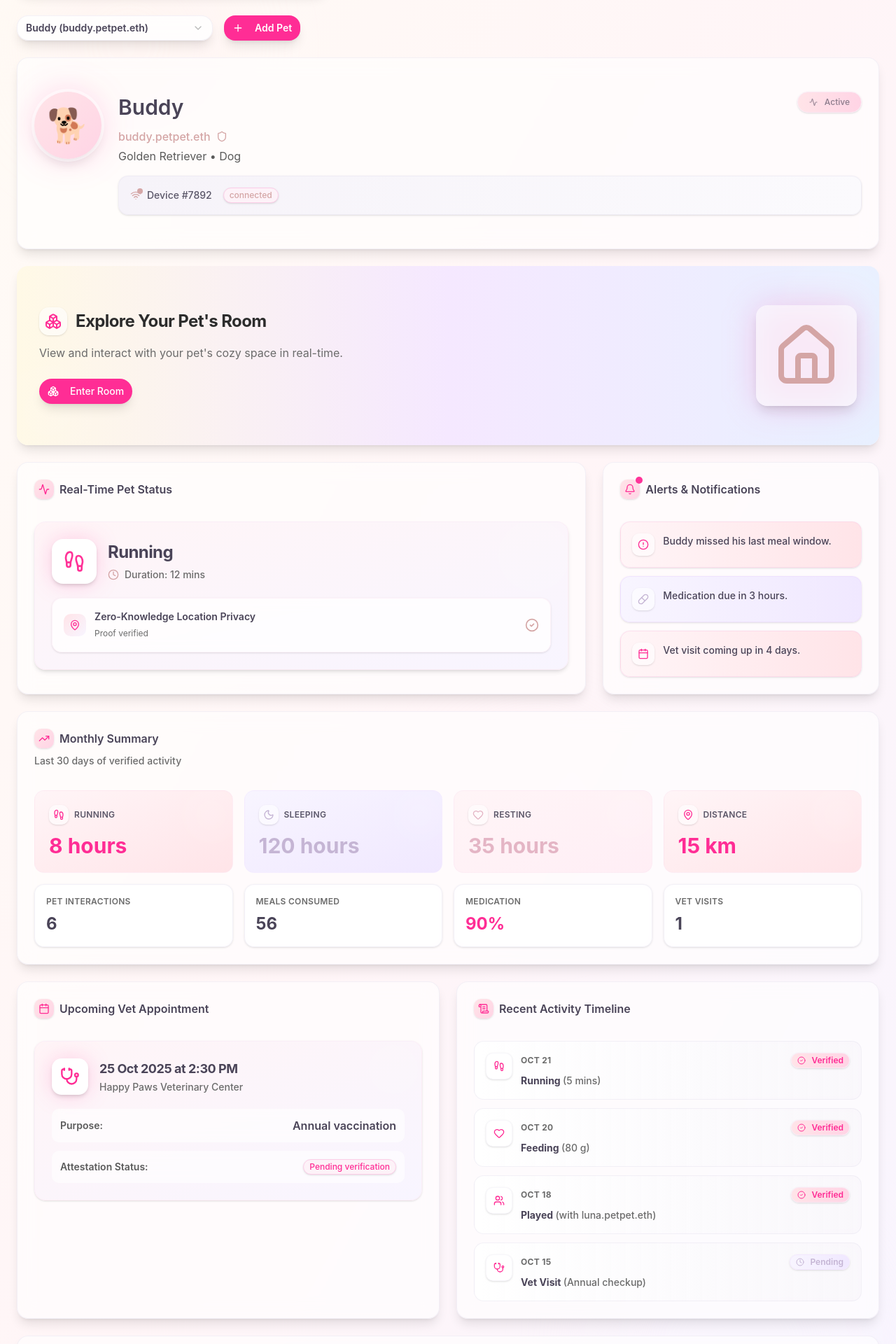
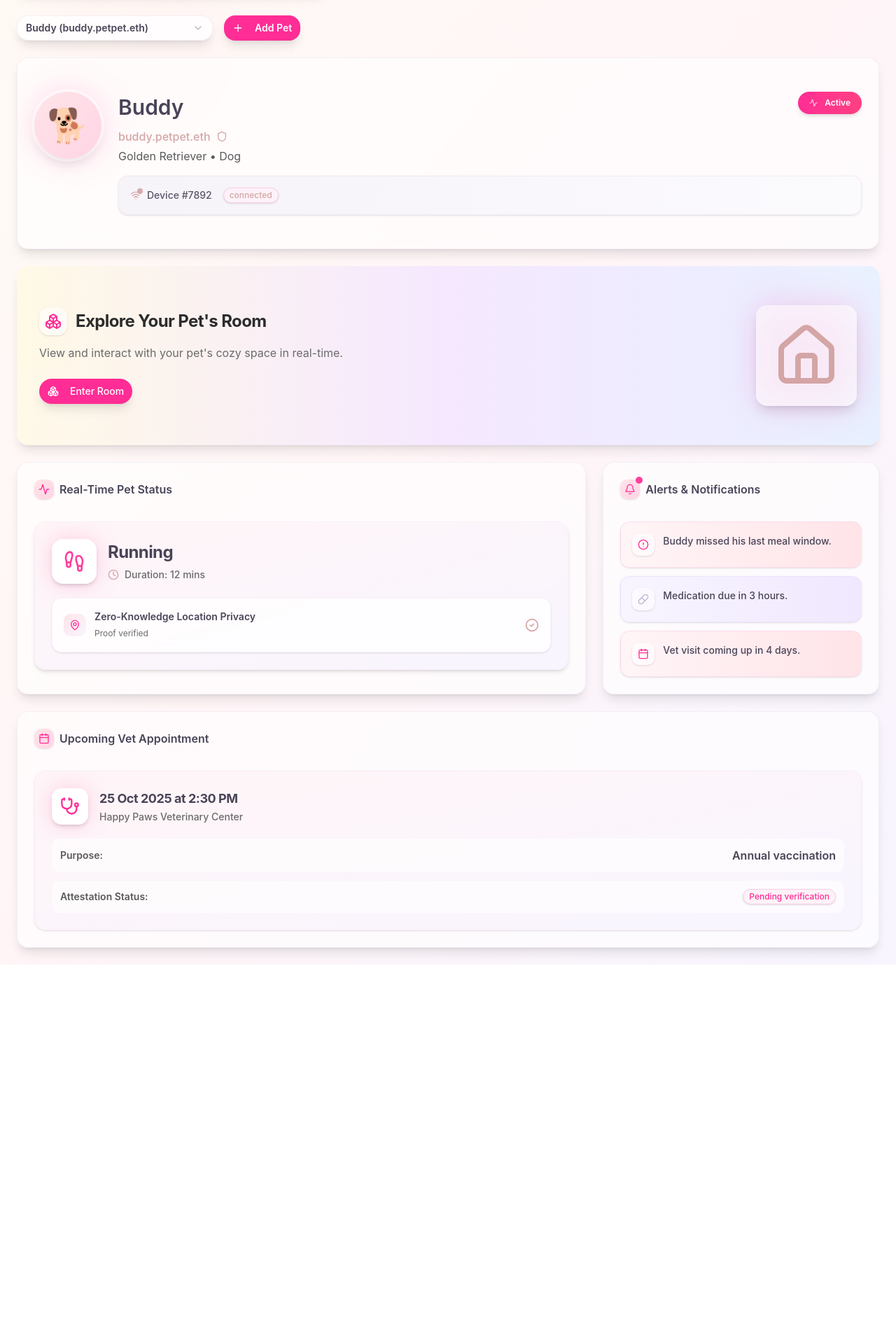
Before and after one commit to derek2403/pet-pet, a Next.js app: page /dashboard in a window 1280 px wide. Shown: the part 160-2080 px from the top of the page at 70% size. After the commit the page ends 1538 px from the top, so only its background shows below. Built offline with nearby package versions, Linux system fonts and the light colour scheme.

Commit message:
shifted cards to respective tabs

```diff
--- a/components/dashboard/PetProfileCard.js
+++ b/components/dashboard/PetProfileCard.js
@@ -70,8 +70,8 @@ export default function PetProfileCard({ pet, onPetNameChange }) {
                   {pet.breed} • {pet.species}
                 </p>
               </div>
-              <Badge className="bg-gradient-to-r from-[#FFE4E8] to-[#FFD4E5] text-[#8B7B8B] hover:shadow-md border border-pink-100 px-4 py-1.5 shadow-sm transition-all duration-200">
-                <Activity className="w-3 h-3 mr-1.5" />
+              <Badge className="bg-gradient-to-r from-[#FF2D95] to-[#FF4081] text-white font-semibold hover:shadow-lg border-none px-4 py-2 shadow-md transition-all duration-200 hover:scale-105">
+                <Activity className="w-4 h-4 mr-1.5 animate-pulse" />
                 {pet.status}
               </Badge>
             </div>
--- a/pages/dashboard.js
+++ b/pages/dashboard.js
@@ -287,17 +287,8 @@ export default function Dashboard() {
               <AlertsCard alerts={alerts} />
             </div>
 
-            {/* Monthly Summary */}
-            <MonthlySummaryCard stats={monthlyStats} />
-
-            {/* Upcoming Vet Appointment & Activity Timeline */}
-            <div className="grid grid-cols-1 lg:grid-cols-2 gap-6">
-              <UpcomingVetCard appointment={nextVetVisit} />
-              <ActivityTimelineCard events={recentEvents} />
-            </div>
-
-            {/* Privacy & Sharing Controls */}
-            <PrivacyControlsCard />
+            {/* Upcoming Vet Appointment */}
+            <UpcomingVetCard appointment={nextVetVisit} />
                 </motion.div>
               </TabsContent>
             )}
@@ -312,12 +303,10 @@ export default function Dashboard() {
                   initial={{ x: getTabDirection("timeline") * 50, opacity: 0 }}
                   animate={{ x: 0, opacity: 1 }}
                   transition={{ duration: 0.3, ease: "easeOut" }}
+                  className="space-y-6"
                 >
-                  <TabPlaceholder
-                    icon={ScrollText}
-                    title="Timeline View"
-                    description="Chronological feed of all pet events will be displayed here"
-                  />
+                  {/* Activity Timeline */}
+                  <ActivityTimelineCard events={recentEvents} />
                 </motion.div>
               </TabsContent>
             )}
@@ -332,10 +321,14 @@ export default function Dashboard() {
                   initial={{ x: getTabDirection("insights") * 50, opacity: 0 }}
                   animate={{ x: 0, opacity: 1 }}
                   transition={{ duration: 0.3, ease: "easeOut" }}
+                  className="space-y-6"
                 >
+                  {/* Monthly Summary & Analytics */}
+                  <MonthlySummaryCard stats={monthlyStats} />
+
                   <TabPlaceholder
                     icon={BarChart3}
-                    title="Insights & Analytics"
+                    title="Additional Analytics"
                     description="Charts and trends for pet health and activity will be displayed here"
                   />
                 </motion.div>
@@ -352,11 +345,15 @@ export default function Dashboard() {
                   initial={{ x: getTabDirection("settings") * 50, opacity: 0 }}
                   animate={{ x: 0, opacity: 1 }}
                   transition={{ duration: 0.3, ease: "easeOut" }}
+                  className="space-y-6"
                 >
+                  {/* Privacy & Sharing Controls */}
+                  <PrivacyControlsCard />
+
                   <TabPlaceholder
                     icon={Settings}
-                    title="Settings"
-                    description="Manage pet information, devices, and privacy settings here"
+                    title="Additional Settings"
+                    description="Manage pet information, devices, and other settings here"
                   />
                 </motion.div>
               </TabsContent>
```
